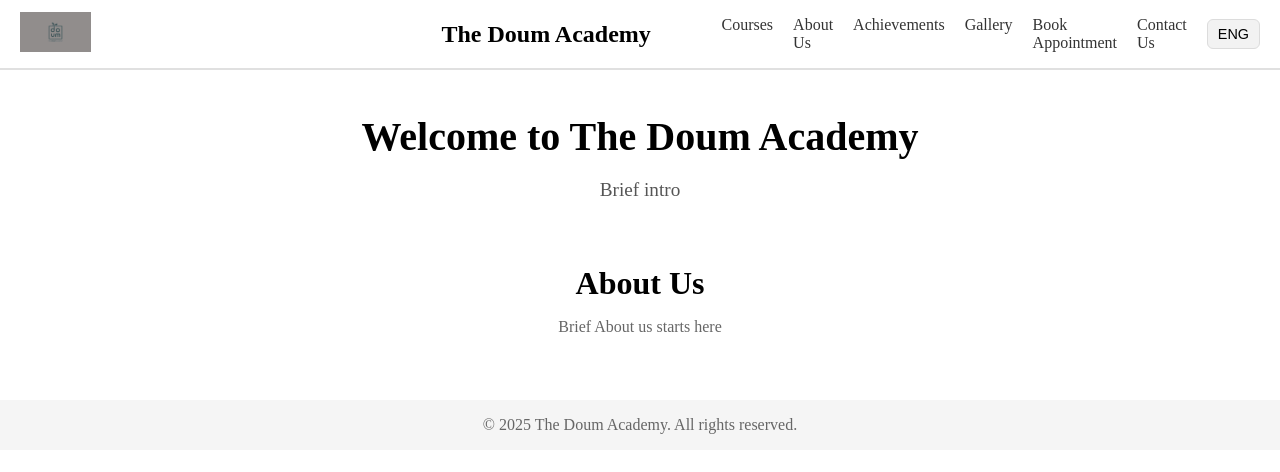
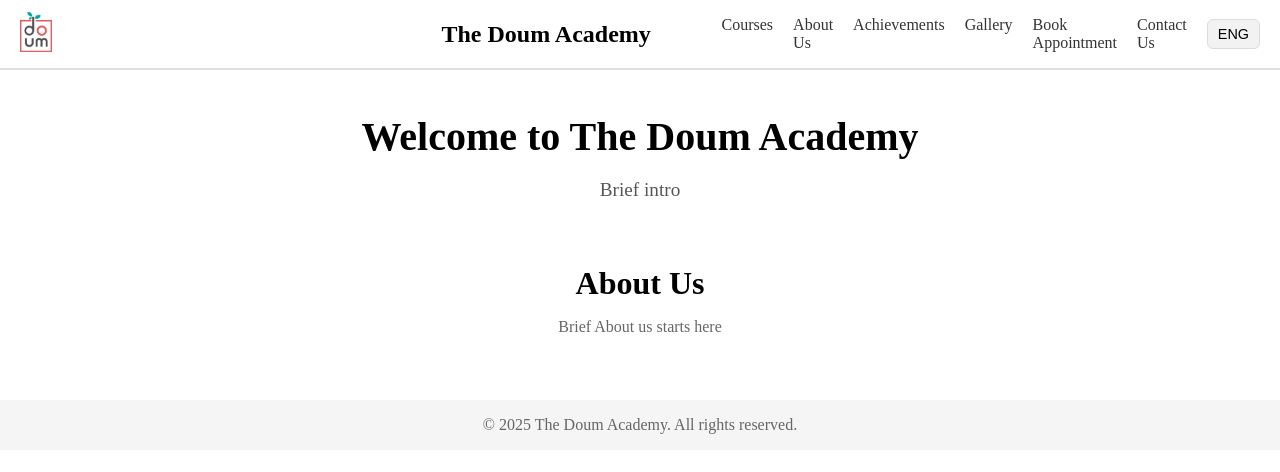
Before and after one commit to junuiui/the-doum-academy-website, a Next.js app: page / in a window 1280 px wide. Shown: the top 472 px of the page. Built offline with nearby package versions, Linux system fonts and the light colour scheme.

Commit message:
logo changed

```diff
--- a/src/components/NavBar.tsx
+++ b/src/components/NavBar.tsx
@@ -1,8 +1,8 @@
 'use client'
-// src/components/NavBar.tsx
 import Link from 'next/link';
 import styles from './NavBar.module.css';
-import logoImage from '../../public/theDoumAcademy.webp';
+import logoImage from '../../public/DoumAcademyLogo_without_letter.jpg';
+
 import { useState } from 'react';
 import { usePathname } from 'next/navigation';
 
@@ -31,7 +31,13 @@ export default function Navbar() {
             <nav className={styles.navbar}>
                 {/* Left: Logo Image */}
                 <div className={styles.navLeft}>
-                    <img src={logoImage.src} alt="The Doum Academy Logo" className={styles.logoImage} />
+                    <Link href="/">
+                        <img
+                            src={logoImage.src}
+                            alt="The Doum Academy Logo"
+                            className={styles.logoImage}
+                        />
+                    </Link>
                 </div>
 
                 {/* Center: Logo Text */}
```
Also changed, not shown: src/app/not-found.tsx (added, +23 -0 lines).
